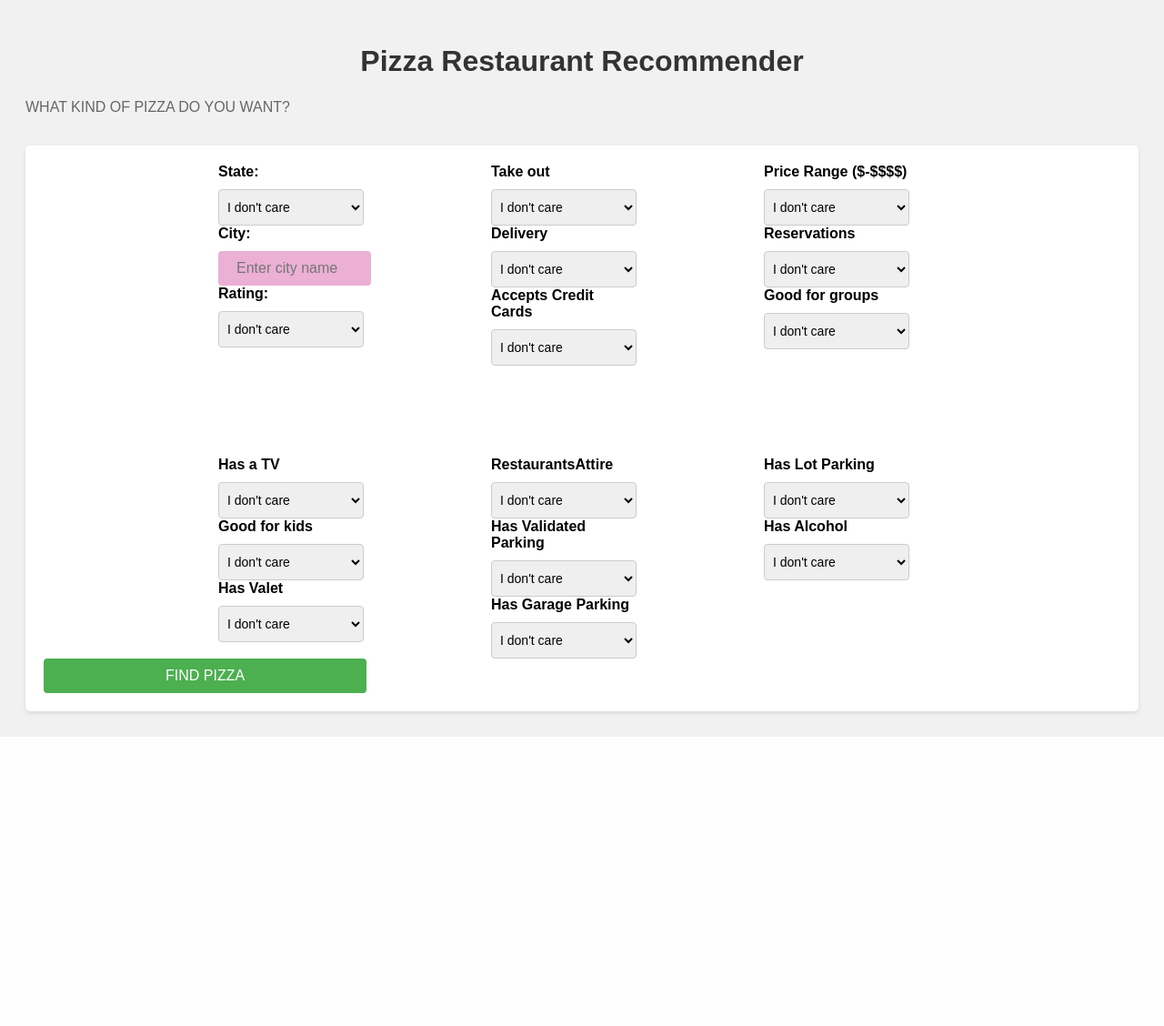
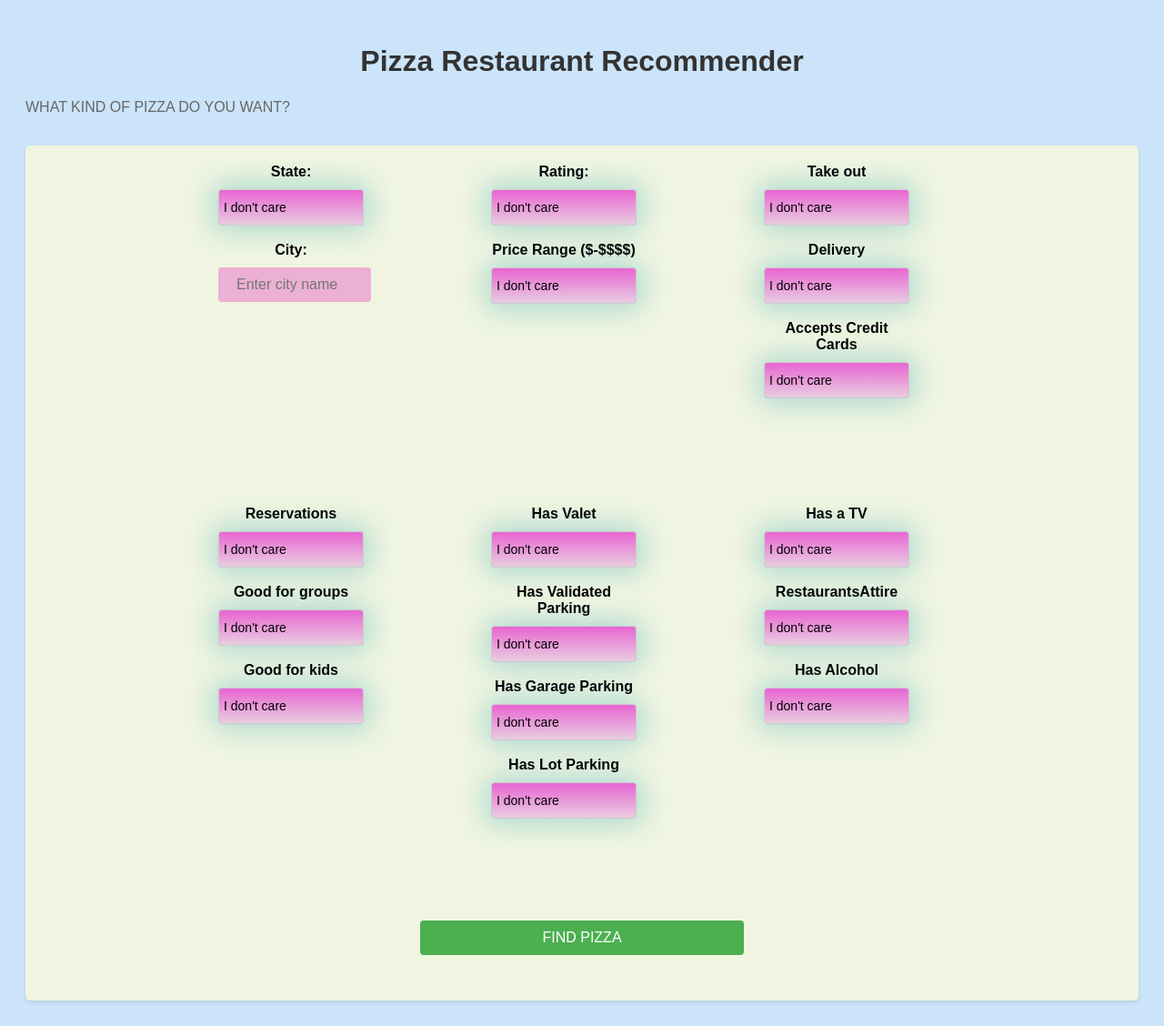
Before and after one commit to limwualice/sushi-adventure, a Flask app: page / in a window 1280 px wide. Shown: the whole page at 91% size. Before the commit the page ends 810 px from the top, so only its background shows below. Run offline with Flask 3, Linux system fonts and the light colour scheme; parts of the project's set-up code (start-up, migrations or seed data) failed here and were passed over; some libraries are stand-ins or nearby versions.

Commit message:
changed style of html files

```diff
--- a/static/styles.css
+++ b/static/styles.css
@@ -1,13 +1,15 @@
 body {
   font-family: Arial, sans-serif;
-  background-color: #f2f2f2;
+  background-color: #cbe4f9;
   padding: 20px;
 }
+
 
 h1 {
   color: #333;
   font-size: 32px;
   margin-bottom: 20px;
+  text-align: center;
 }
 
 p {
@@ -18,10 +20,12 @@ p {
 }
 
 form {
-  background-color: #fff;
+  background-color: #eff5e1;
   border-radius: 5px;
   padding: 20px;
   box-shadow: 0 2px 4px rgba(0, 0, 0, 0.1);
+  text-align: center;
+  padding-bottom:50px;
 }
 
 label {
@@ -30,8 +34,40 @@ label {
   margin-bottom: 10px;
 }
 
+
+
 select {
+  /* Existing styles */
   height: 40px;
+  appearance: none; /* Removes default dropdown arrow */
+  padding: 5px;
+  font-size: 14px;
+  border: 1px solid #f0eaea;
+  border-radius: 4px;
+  width: 100%;
+  background-color: #875ad3;
+  background-image: linear-gradient(to bottom, #e865d2, #e9cde0); /* Gradient background */
+  outline: none;
+  box-shadow: 0 0 30px 5px rgba(6, 146, 164, 0.3); /* Add a subtle box shadow on focus */
+}
+
+
+/* Hover styles */
+select:hover {
+  background-image: linear-gradient(to bottom, #f5f5f5, #e1ee9e); /* Gradient background on hover */
+  border-color: #aaa;
+}
+
+Focus styles
+select:focus {
+  outline: none;
+  box-shadow: 0 0 30px rgba(203, 219, 221, 0.3); /* Add a subtle box shadow on focus */
+}
+
+/* Disabled styles */
+select:disabled {
+  opacity: 0.5; /* Reduce opacity for disabled dropdowns */
+  cursor: not-allowed;
 }
 
 .container {
@@ -86,12 +122,13 @@ input[type="submit"] {
   border: none;
   border-radius: 4px;
   cursor: pointer;
+
 }
 
 
 
 input[type="submit"]:hover {
-  background-color: #45a049;
+  background-color: #efb14c;
 }
 
 button {
@@ -101,12 +138,6 @@ button {
   color: #fff;
   border: none;
   cursor: pointer;
+  margin: 0 auto;
+
 }
-
-h1 {
-  text-align: center;
-}
-
-body {
-  background-color: #f1f1f1;
-}
--- a/templates/index.html
+++ b/templates/index.html
@@ -1,7 +1,7 @@
 <!DOCTYPE html>
 <html>
 <head>
-    <title>Pizza Restaurant Recommender</title>
+    <title>Pizza Adventure</title>
     <link rel="stylesheet" type="text/css" href="{{ url_for('static', filename='styles.css') }}">
     <link rel="stylesheet" href="https://code.jquery.com/ui/1.12.1/themes/base/jquery-ui.css">
     <script src="https://code.jquery.com/jquery-3.6.0.min.js"></script>
@@ -134,15 +134,15 @@
                     <option value='NV'>NV</option>
                     <option value='LA'>LA</option>
                     <option value="I don't care" selected>I don't care</option>
-                </select>
-            <!-- </div> -->
+                </select><br>
 
-            <!-- <div class="grid-item"></div> -->
                 <label for="city">City:</label>
-                <input type="text" id="city" name="city" placeholder="Enter city name">
-            <!-- </div> -->
+                <input type="text" id="city" name="city" placeholder="Enter city name"><br>
 
-            <!-- <div class="grid-item"> -->
+
+            </div>
+
+            <div class="grid-item">
                 <label for="stars_x">Rating:</label>
                 <select id="stars_x" name="stars_x">
                     <option value=1>1</option>
@@ -155,34 +155,8 @@
                     <option value=4.5>4.5</option>
                     <option value=5>5</option>
                     <option value="I don't care" selected>I don't care</option>
-                </select>
-            </div>
+                </select><br>
 
-            <div class="grid-item">
-                <label for="RestaurantsTakeOut">Take out</label>
-                <select id="RestaurantsTakeOut" name="RestaurantsTakeOut">
-                    <option value="Yes">Yes</option>
-                    <option value="I don't care" selected>I don't care</option>
-                </select>
-            <!-- </div> -->
-
-            <!-- <div class="grid-item"> -->
-                <label for="RestaurantsDelivery">Delivery</label>
-                <select id="RestaurantsDelivery" name="RestaurantsDelivery">
-                    <option value="Yes">Yes</option>
-                    <option value="I don't care" selected>I don't care</option>
-                </select>
-            <!-- </div> -->
-
-            <!-- <div class="grid-item"> -->
-                <label for="BusinessAcceptsCreditCards">Accepts Credit Cards</label>
-                <select id="BusinessAcceptsCreditCards" name="BusinessAcceptsCreditCards">
-                    <option value="Yes">Yes</option>
-                    <option value="I don't care" selected>I don't care</option>
-                </select>
-            </div>
-
-            <div class="grid-item">
                 <label for="RestaurantsPriceRange2">Price Range ($-$$$$)</label>
                 <select id="RestaurantsPriceRange2" name="RestaurantsPriceRange2">
                     <option value=1>$</option>
@@ -190,87 +164,138 @@
                     <option value=3>$$$</option>
                     <option value=4>$$$$</option>
                     <option value="I don't care" selected>I don't care</option>
-                </select>
-            <!-- </div> -->
+                </select><br>
 
-            <!-- <div class="grid-item"> -->
+
+            </div>
+
+
+
+
+
+
+
+
+
+            <div class="grid-item">
+                <label for="RestaurantsTakeOut">Take out</label>
+                <select id="RestaurantsTakeOut" name="RestaurantsTakeOut">
+                    <option value="Yes">Yes</option>
+                    <option value="I don't care" selected>I don't care</option>
+                </select><br>
+
+                <label for="RestaurantsDelivery">Delivery</label>
+                <select id="RestaurantsDelivery" name="RestaurantsDelivery">
+                    <option value="Yes">Yes</option>
+                    <option value="I don't care" selected>I don't care</option>
+                </select><br>
+
+                <label for="BusinessAcceptsCreditCards">Accepts Credit Cards</label>
+                <select id="BusinessAcceptsCreditCards" name="BusinessAcceptsCreditCards">
+                    <option value="Yes">Yes</option>
+                    <option value="I don't care" selected>I don't care</option>
+                </select><br>
+            </div>
+
+
+
+
+
+
+
+
+
+
+
+
+
+
+            <div class="grid-item">
+
                 <label for="RestaurantsReservations">Reservations</label>
                 <select id="RestaurantsReservations" name="RestaurantsReservations">
                     <option value="Yes">Yes</option>
                     <option value="I don't care" selected>I don't care</option>
-                </select>
-            <!-- </div> -->
+                </select><br>
 
-            <!-- <div class="grid-item"> -->
                 <label for="RestaurantsGoodForGroups">Good for groups</label>
                 <select id="RestaurantsGoodForGroups" name="RestaurantsGoodForGroups">
                     <option value="Yes">Yes</option>
                     <option value="I don't care" selected>I don't care</option>
-                </select>
+                </select><br>
+
+
+
+                <label for="GoodForKids">Good for kids</label>
+                <select id="GoodForKids" name="GoodForKids">
+                    <option value="Yes">Yes</option>
+                    <option value="I don't care" selected>I don't care</option>
+                </select><br>
+
+
             </div>
 
+
+
+
+
+
             <div class="grid-item">
+                <label for="valet">Has Valet</label>
+                <select id="valet" name="valet">
+                    <option value="Yes">Yes</option>
+                    <option value="I don't care" selected>I don't care</option>
+                </select><br>
+
+                <label for="validated">Has Validated Parking</label>
+                <select id="validated" name="validated">
+                    <option value="Yes">Yes</option>
+                    <option value="I don't care" selected>I don't care</option>
+                </select><br>
+
+                <label for="garage">Has Garage Parking</label>
+                <select id="garage" name="garage">
+                    <option value="Yes">Yes</option>
+                    <option value="I don't care" selected>I don't care</option>
+                </select><br>
+
+                <label for="lot">Has Lot Parking</label>
+                <select id="lot" name="lot">
+                    <option value="Yes">Yes</option>
+                    <option value="I don't care" selected>I don't care</option>
+                </select><br>
+            </div>
+
+
+
+
+
+
+
+            <div class="grid-item">
+
                 <label for="HasTV">Has a TV</label>
                 <select id="HasTV" name="HasTV">
                     <option value="Yes">Yes</option>
                     <option value="I don't care" selected>I don't care</option>
-                </select>
-            <!-- </div> -->
-
-            <!-- <div class="grid-item"> -->
-                <label for="GoodForKids">Good for kids</label>
-                <select id="GoodForKids" name="GoodForKids">
-                    <option value="Yes">Yes</option>
-                    <option value="I don't care" selected>I don't care</option>
-                </select>
-            <!-- </div> -->
-
-            <!-- <div class="grid-item"> -->
-                <label for="valet">Has Valet</label>
-                <select id="valet" name="valet">
-                    <option value="Yes">Yes</option>
-                    <option value="I don't care" selected>I don't care</option>
-                </select>
-            </div>
-            <div class="grid-item">
+                </select><br>
                 <label for="RestaurantsAttire">RestaurantsAttire</label>
                 <select id="RestaurantsAttire" name="RestaurantsAttire">
                     <option value="casual">Casual</option>
                     <option value="formal">Formal</option>
                     <option value="I don't care" selected>I don't care</option>
-                </select>
-            <!-- </div> -->
+                </select><br>
 
-            <!-- <div class="grid-item"> -->
-                <label for="validated">Has Validated Parking</label>
-                <select id="validated" name="validated">
-                    <option value="Yes">Yes</option>
-                    <option value="I don't care" selected>I don't care</option>
-                </select>
-            <!-- </div> -->
-            <!-- <div class="grid-item"> -->
-                <label for="garage">Has Garage Parking</label>
-                <select id="garage" name="garage">
-                    <option value="Yes">Yes</option>
-                    <option value="I don't care" selected>I don't care</option>
-                </select>
-            </div>
-            <div class="grid-item">
-                <label for="lot">Has Lot Parking</label>
-                <select id="lot" name="lot">
-                    <option value="Yes">Yes</option>
-                    <option value="I don't care" selected>I don't care</option>
-                </select>
-            <!-- </div> -->
-            <!-- <div class="grid-item"> -->
                 <label for="Alcohol">Has Alcohol</label>
                 <select id="Alcohol" name="Alcohol">
                     <option value="beer_and_wine">Has Beer and Wine</option>
                     <option value="full_bar">Has a Full Bar</option>
                     <option value="I don't care" selected>I don't care</option>
-                </select>
+
+                </select><br>
             </div>
         </div>
+        <p><br><br></p>
         <input type="submit" value="FIND PIZZA">
     </form>
 </body>
--- a/templates/result.html
+++ b/templates/result.html
@@ -1,7 +1,7 @@
 <!DOCTYPE html>
 <html>
 <head>
-    <title>Restaurant Recommender - Results</title>
+    <title>Restaurant Adventure - Results</title>
     <link rel="stylesheet" type="text/css" href="{{ url_for('static', filename='styles.css') }}">
     <style>
         body {
@@ -30,7 +30,7 @@
     </style>
 </head>
 <body>
-    <h1>Restaurant Recommendations</h1>
+    <h1>Pizza Adventure- Results</h1>
     {% if restaurants.empty %}
         <p class="empty-message">No restaurants found based on your criteria.</p>
     {% else %}
```
